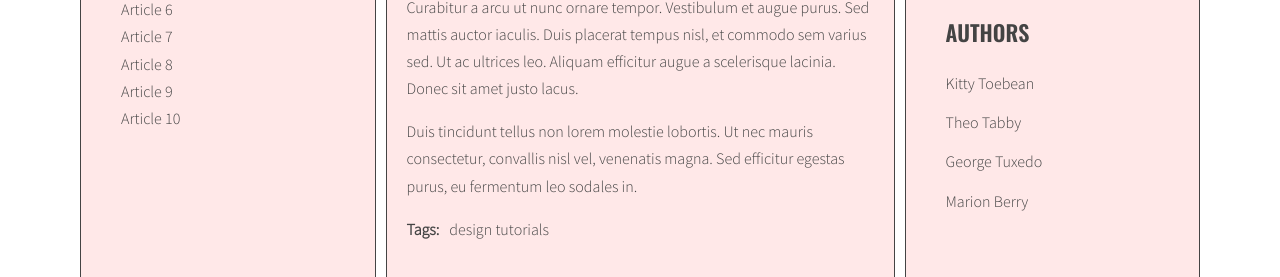
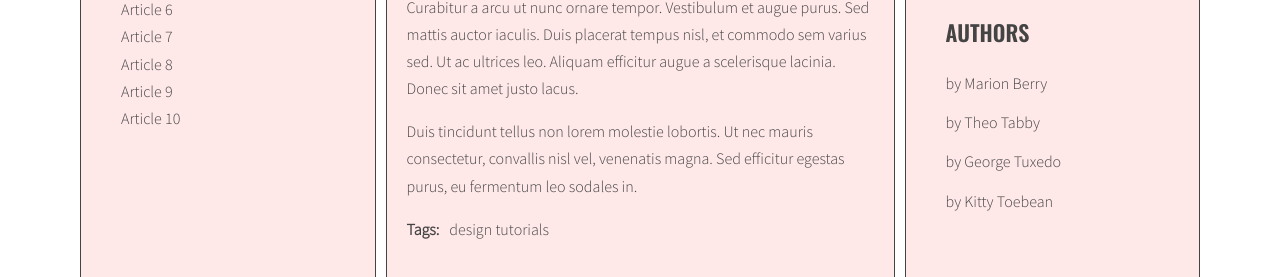
Before and after one commit to HannaNesterova/blog-JS, a website: page index.html in a window 1280 px wide. Shown: the part 498-775 px from the top of the page. Drawn offline with nearby package versions, Linux system fonts and the light colour scheme.

Commit message:
Create authors names using JS

```diff
--- a/index.html
+++ b/index.html
@@ -170,22 +170,22 @@
               <ul class="list authors">
                 <li>
                   <a href="#">
-                    <span class="author-name">Kitty Toebean</span>
+                    <span class="author-name"> </span>
                   </a>
                 </li>
                 <li>
                   <a href="#">
-                    <span class="author-name">Theo Tabby</span>
+                    <span class="author-name"> </span>
                   </a>
                 </li>
                 <li>
                   <a href="#">
-                    <span class="author-name">George Tuxedo</span>
+                    <span class="author-name"> </span>
                   </a>
                 </li>
                 <li>
                   <a href="#">
-                    <span class="author-name">Marion Berry</span>
+                    <span class="author-name"> </span>
                   </a>
                 </li>
               </ul>
--- a/js/script.js
+++ b/js/script.js
@@ -10,7 +10,8 @@ const optArticleSelector = '.post',
   optArticleAuthorSelector = '.post-author',
   optTagsListSelector = '.tags.list',
   optCloudClassCount = 5,
-  optCloudClassPrefix = 'tag-size-';
+  optCloudClassPrefix = 'tag-size-',
+  optAuthorsListSelector = '.author-name';
 
 // FUNCTION #1 TITLE_CLICK_HANDLER
 function titleClickHandler (e) {
@@ -196,8 +197,11 @@ function addClickListenersToTags () {
 }
 addClickListenersToTags();
 
-// FUNCTION #6 generateAuthors
+// FUNCTION #6 GENERATE_AUTHORS
 function generateAuthors () {
+  /* [NEW] create a new variable allAuthors with an empty array */
+  let allAuthors = [];
+  console.log(allAuthors);
   const articles = document.querySelectorAll(optArticleSelector);
   for (const article of articles) {
     const tagWrapperAuthor = article.querySelector(optArticleAuthorSelector);
@@ -206,6 +210,15 @@ function generateAuthors () {
     const link = '<li><a href = "#author-' + articleTagAuthor + '">' + articleTagAuthor + '</a></li>';
     html = html + link;
     tagWrapperAuthor.innerHTML = html;
+    /* [NEW] check if this link is NOT already in allAuthors */
+    if (allAuthors.indexOf(link) === -1) {
+    /* [NEW] add generated code to allAuthors array */
+      allAuthors.push(link);
+    }
+    // [NEW] find list of tags in right column */
+    const authorList = document.querySelector(optAuthorsListSelector);
+    /* [NEW] add html from allAuthors to tagList */
+    authorList.innerHTML = allAuthors.join(' ');
   }
 }
 generateAuthors();
```
